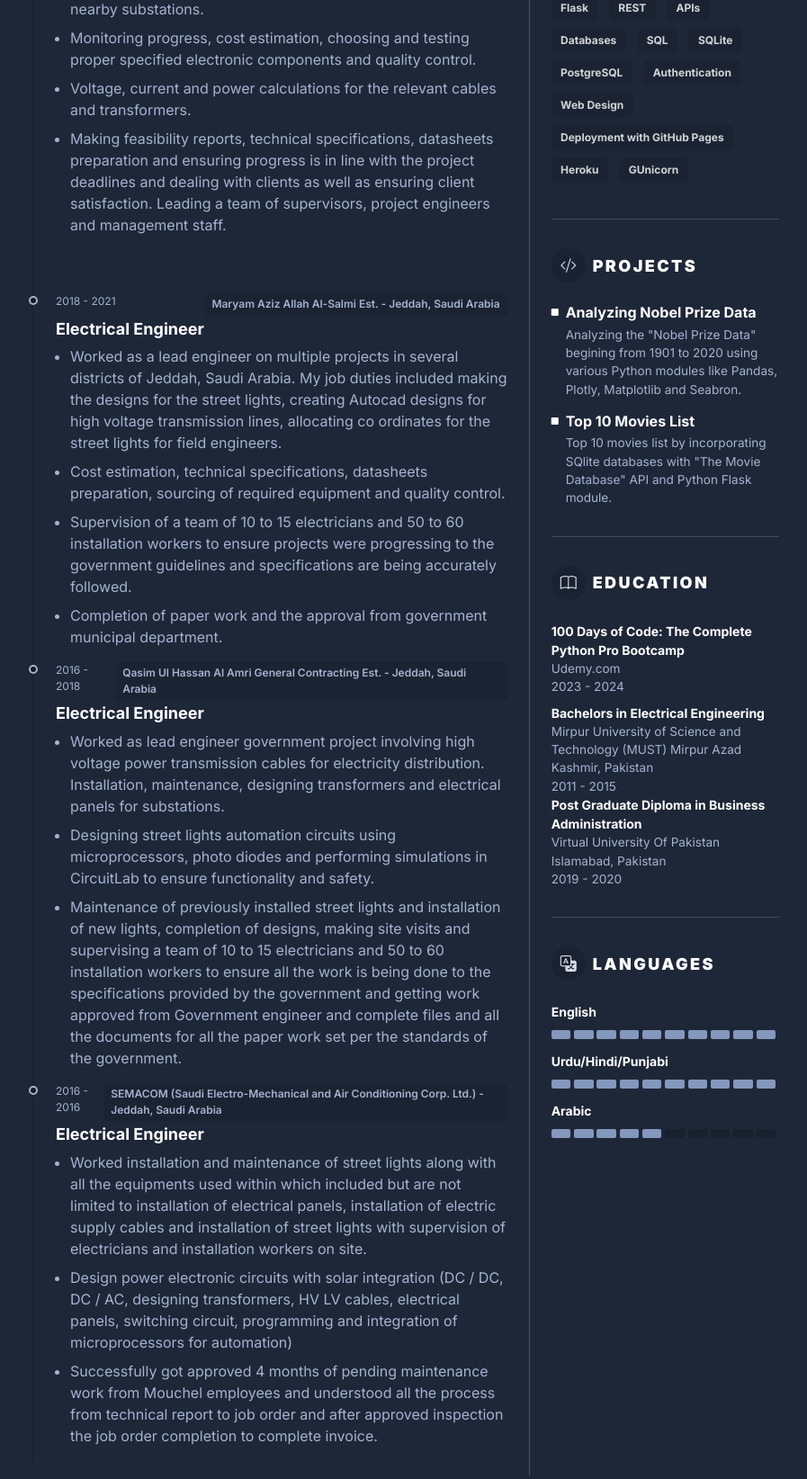
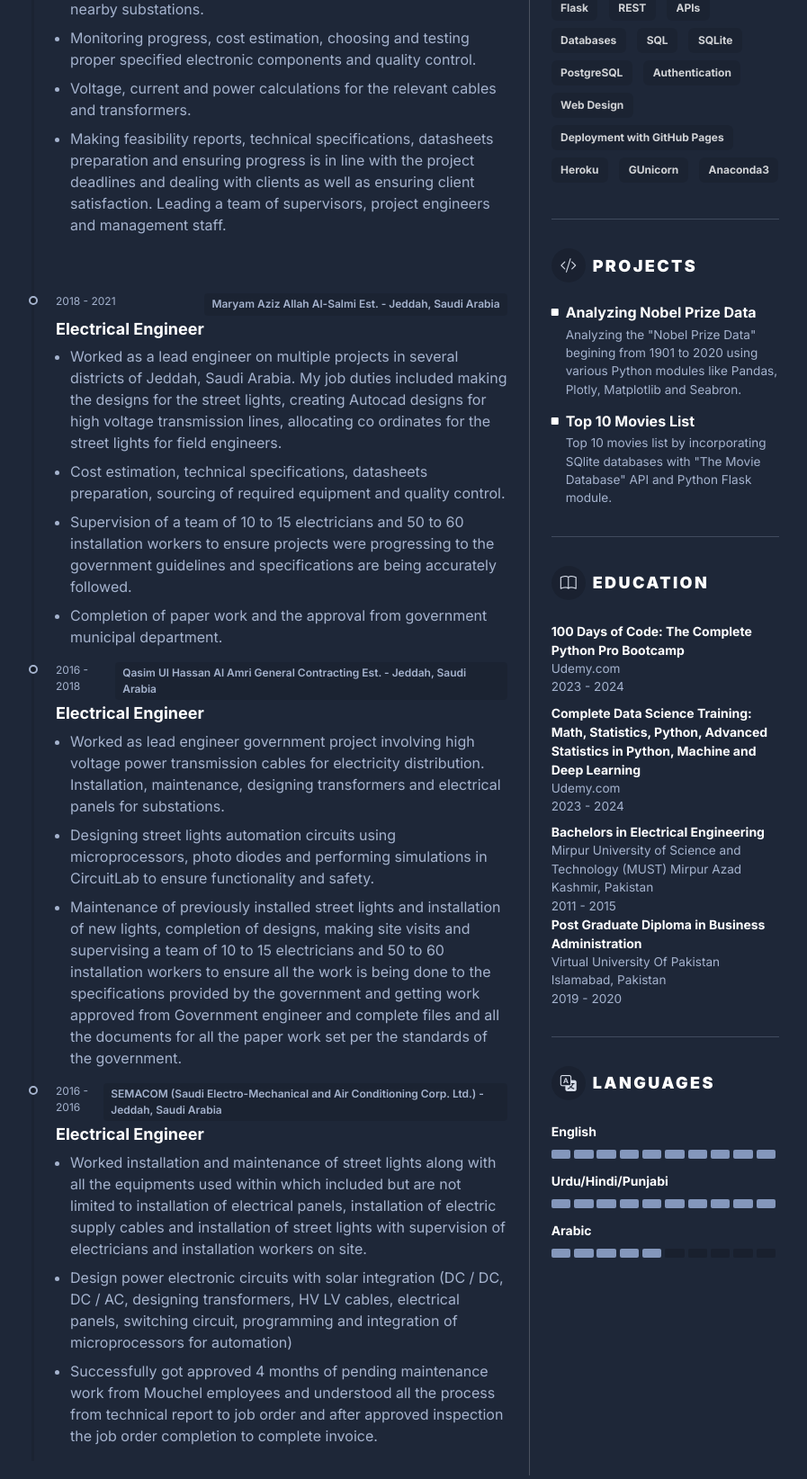
Before and after one commit to Madasar52/Shahzada-Latif-Portfolio, a Flask app: template templates/resume.html in a window 1280 px wide. Shown: the part 1474-3118 px from the top of the page at 90% size, without its empty margins (196-1093 px from the left). Run offline with Flask 3, Linux system fonts and the light colour scheme; the template is opened without the code that fills it, so the values that code supplies are empty; some libraries are stand-ins or nearby versions.

Commit message:
Commit 24

```diff
--- a/templates/resume.html
+++ b/templates/resume.html
@@ -354,6 +354,7 @@
 											<li class="list-inline-item"><span class="badge resume-skill-badge">Deployment with GitHub Pages</span></li>
 								            <li class="list-inline-item"><span class="badge resume-skill-badge">Heroku</span></li>
 								            <li class="list-inline-item"><span class="badge resume-skill-badge">GUnicorn</span></li>
+											<li class="list-inline-item"><span class="badge resume-skill-badge">Anaconda3</span></li>
 
 
 							            </ul>
@@ -386,6 +387,11 @@
 										<ul class="list-unstyled">
 										    <li class="mb-2">
 										        <div class="resume-degree font-weight-bold">100 Days of Code: The Complete Python Pro Bootcamp</div>
+										        <div class="resume-degree-org">Udemy.com</div>
+										        <div class="resume-degree-time">2023 - 2024</div>
+										    </li>
+											<li class="mb-2">
+										        <div class="resume-degree font-weight-bold">Complete Data Science Training: Math, Statistics, Python, Advanced Statistics in Python, Machine and Deep Learning</div>
 										        <div class="resume-degree-org">Udemy.com</div>
 										        <div class="resume-degree-time">2023 - 2024</div>
 										    </li>
```
